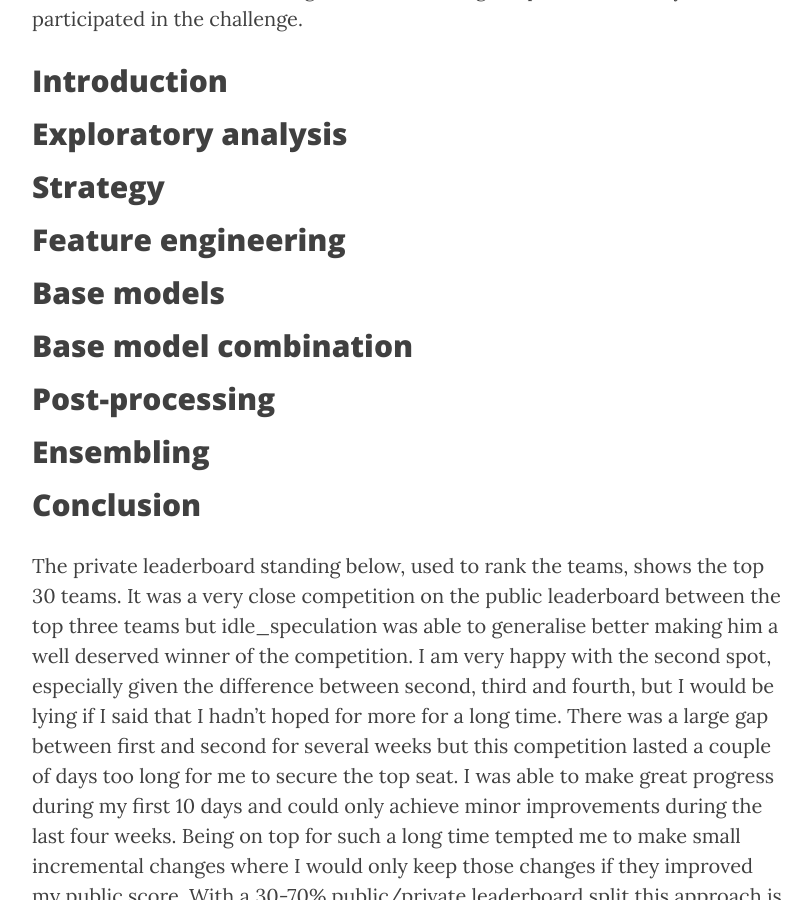
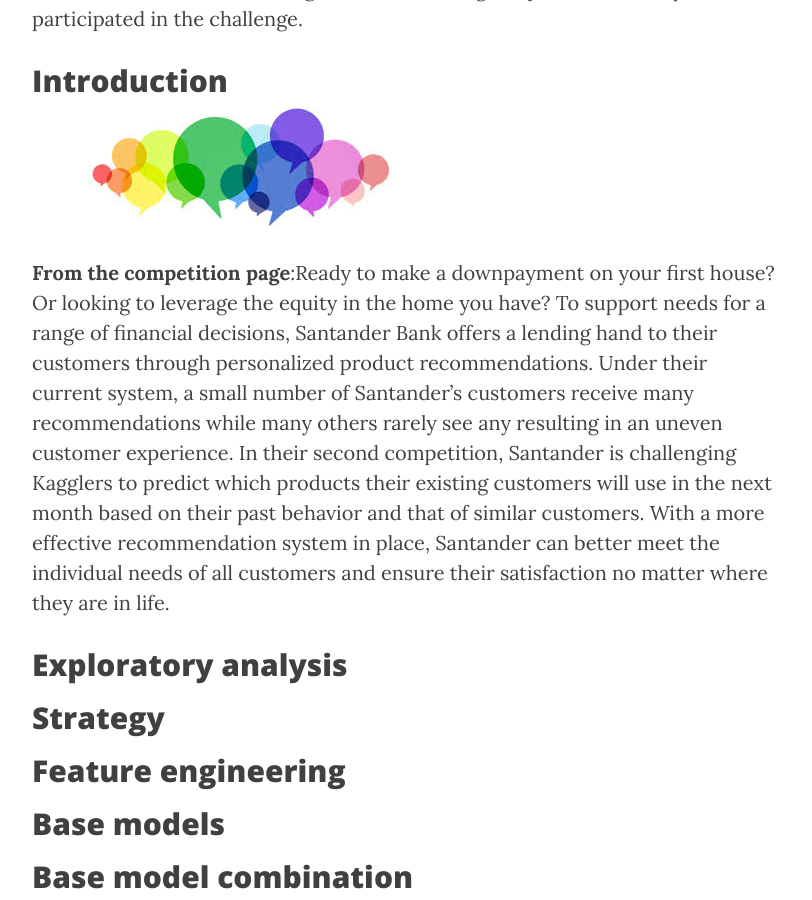
Before and after one commit to ttvand/ttvand.github.io, a Jekyll site: the page built from _posts/2016-12-30-Second place in the Santander product Recommendation Kaggle competition.md, in a window 1280 px wide and 900 px high, scrolled down 1385 px. Shown: the whole window, without its empty margins (233-1045 px from the left). Built offline with Jekyll 4.4.1, drawn with Linux system fonts in a browser that asks for light colours; nearby versions of some CDN libraries; comment, search, counter and statistics services are not loaded.

Commit message:
Dummy introduction

```diff
--- a/_posts/2016-12-30-Second place in the Santander product Recommendation Kaggle competition.md
+++ b/_posts/2016-12-30-Second place in the Santander product Recommendation Kaggle competition.md
@@ -29,7 +29,8 @@ This blog post will cover all sections to go from the raw data to the final subm
 The R source code is available on <a href="https://github.com/ttvand/Santander-Product-Recommendation/" target="_blank">GitHub</a>. This <a href="https://www.kaggle.com/c/santander-product-recommendation/forums/t/26824/2nd-place-solution" target="_blank">thread</a> on the Kaggle forum discusses the solution on a higher level and is a good place to start if you participated in the challenge.
 
 ## <a name="introduction"><a> Introduction
-
+{% include image.html url="/img/Santander Balloons.jpg" description="" %}
+**From the competition page**:Ready to make a downpayment on your first house? Or looking to leverage the equity in the home you have? To support needs for a range of financial decisions, Santander Bank offers a lending hand to their customers through personalized product recommendations. Under their current system, a small number of Santander’s customers receive many recommendations while many others rarely see any resulting in an uneven customer experience. In their second competition, Santander is challenging Kagglers to predict which products their existing customers will use in the next month based on their past behavior and that of similar customers. With a more effective recommendation system in place, Santander can better meet the individual needs of all customers and ensure their satisfaction no matter where they are in life.
 
 ## <a name="explorAnalysis"><a> Exploratory analysis
 
```
Also changed, not shown: img/Santander Balloons.jpg (added).
